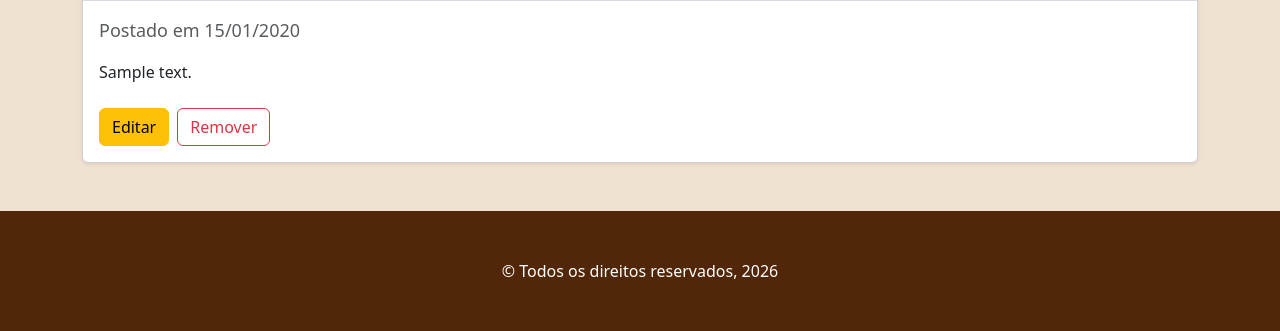
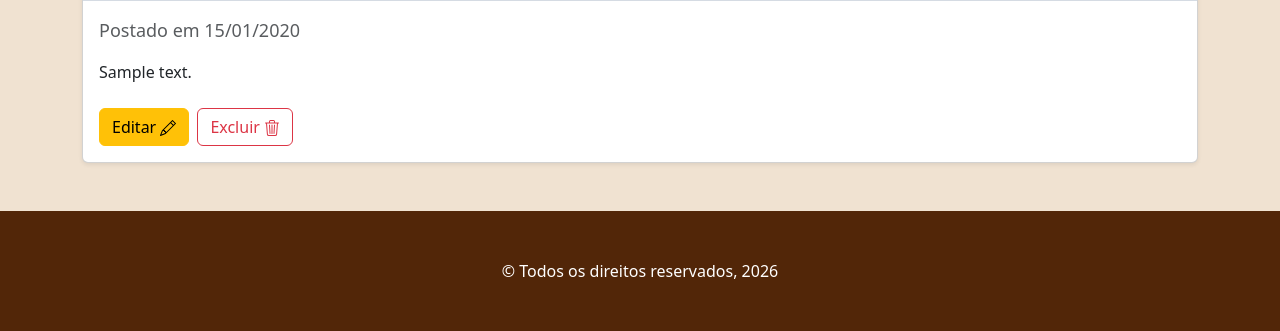
Before and after one commit to ballackh-ops/projeto-barbearia-seu-inacio, a Django app: page /galeria/1/ in a window 1280 px wide. Shown: the part 1072-1403 px from the top of the page. Run offline with Django 5.2, Linux system fonts and the light colour scheme; a user stored in the database is signed in; tables that the repository leaves empty hold one stand-in row (values such as "Sample post"); grey boxes marked "Sample" are stand-in pictures; some libraries are stand-ins or nearby versions.

Commit message:
botões personalizados

```diff
--- a/barbearia_seu_inacio/templates/barbearia_seu_inacio/postagem.html
+++ b/barbearia_seu_inacio/templates/barbearia_seu_inacio/postagem.html
@@ -18,10 +18,18 @@
             {% if perms.barbearia_seu_inacio.change_postagem or perms.barbearia_seu_inacio.delete_postagem %}
             <div class="d-flex gap-2 mt-4">
                 {% if perms.barbearia_seu_inacio.change_postagem %}
-                <a href="{% url 'editar_postagem' postagem.id %}" class="btn btn-warning">Editar</a>
+                <a href="{% url 'editar_postagem' postagem.id %}" class="btn btn-warning">
+                    Editar <svg xmlns="http://www.w3.org/2000/svg" width="16" height="16" fill="currentColor" class="bi bi-pencil" viewBox="0 0 16 16">
+                    <path d="M12.146.146a.5.5 0 0 1 .708 0l3 3a.5.5 0 0 1 0 .708l-10 10a.5.5 0 0 1-.168.11l-5 2a.5.5 0 0 1-.65-.65l2-5a.5.5 0 0 1 .11-.168zM11.207 2.5 13.5 4.793 14.793 3.5 12.5 1.207zm1.586 3L10.5 3.207 4 9.707V10h.5a.5.5 0 0 1 .5.5v.5h.5a.5.5 0 0 1 .5.5v.5h.293zm-9.761 5.175-.106.106-1.528 3.821 3.821-1.528.106-.106A.5.5 0 0 1 5 12.5V12h-.5a.5.5 0 0 1-.5-.5V11h-.5a.5.5 0 0 1-.468-.325"/>
+                  </svg>
+                </a>
                 {% endif %}
                 {% if perms.barbearia_seu_inacio.delete_postagem %}
-                <a href="{% url 'remover_postagem' postagem.id %}" class="btn btn-outline-danger">Remover</a>
+                <a href="{% url 'remover_postagem' postagem.id %}" class="btn btn-outline-danger">
+                    Excluir <svg xmlns="http://www.w3.org/2000/svg" width="16" height="16" fill="currentColor" class="bi bi-trash3" viewBox="0 0 16 16">
+                    <path d="M6.5 1h3a.5.5 0 0 1 .5.5v1H6v-1a.5.5 0 0 1 .5-.5M11 2.5v-1A1.5 1.5 0 0 0 9.5 0h-3A1.5 1.5 0 0 0 5 1.5v1H1.5a.5.5 0 0 0 0 1h.538l.853 10.66A2 2 0 0 0 4.885 16h6.23a2 2 0 0 0 1.994-1.84l.853-10.66h.538a.5.5 0 0 0 0-1zm1.958 1-.846 10.58a1 1 0 0 1-.997.92h-6.23a1 1 0 0 1-.997-.92L3.042 3.5zm-7.487 1a.5.5 0 0 1 .528.47l.5 8.5a.5.5 0 0 1-.998.06L5 5.03a.5.5 0 0 1 .47-.53Zm5.058 0a.5.5 0 0 1 .47.53l-.5 8.5a.5.5 0 1 1-.998-.06l.5-8.5a.5.5 0 0 1 .528-.47M8 4.5a.5.5 0 0 1 .5.5v8.5a.5.5 0 0 1-1 0V5a.5.5 0 0 1 .5-.5"/>
+                  </svg>
+                </a>
                 {% endif %}
             </div>
             {% endif %}
```
Also changed, not shown: barbearia_seu_inacio/templates/barbearia_seu_inacio/galeria.html (+10 -3 lines).
